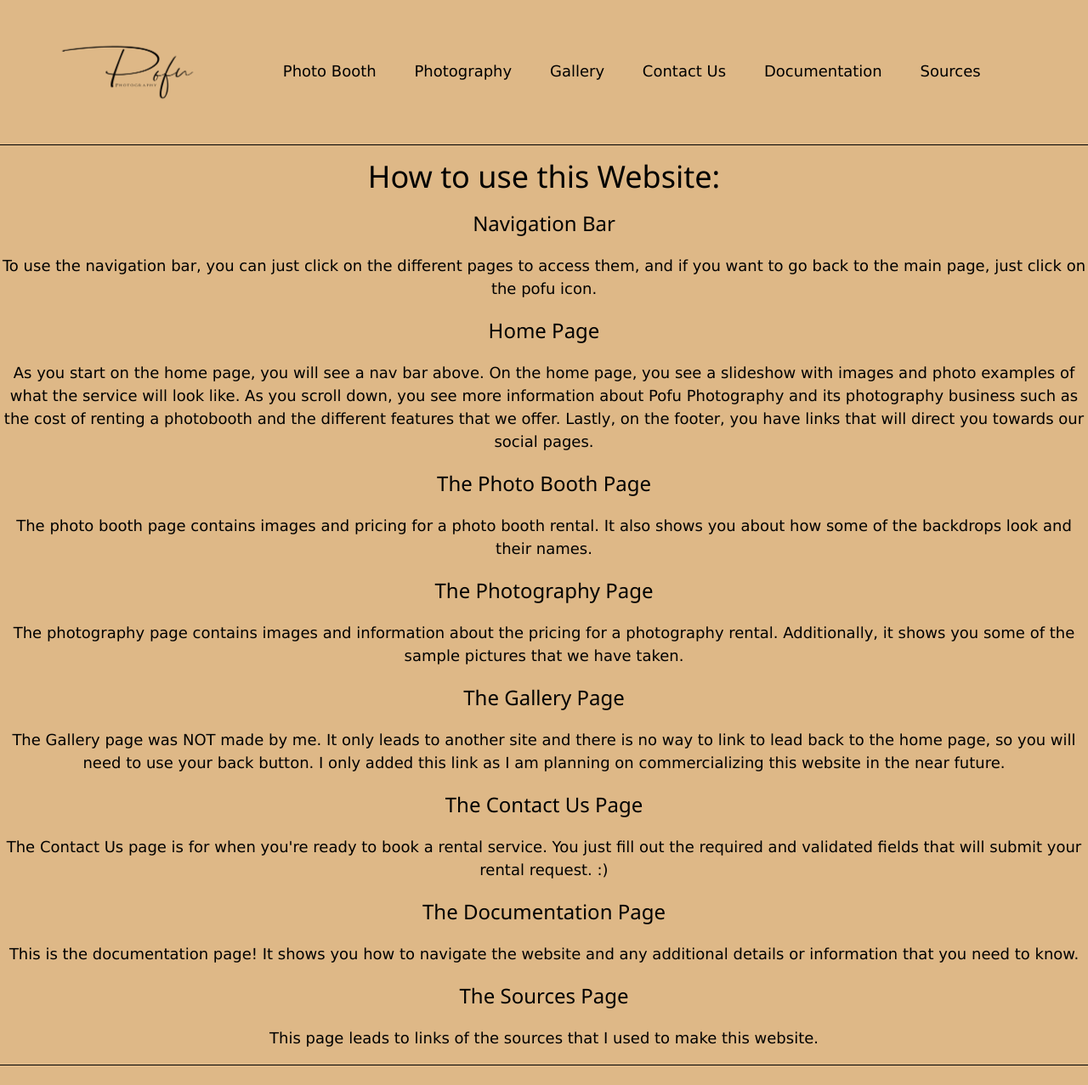
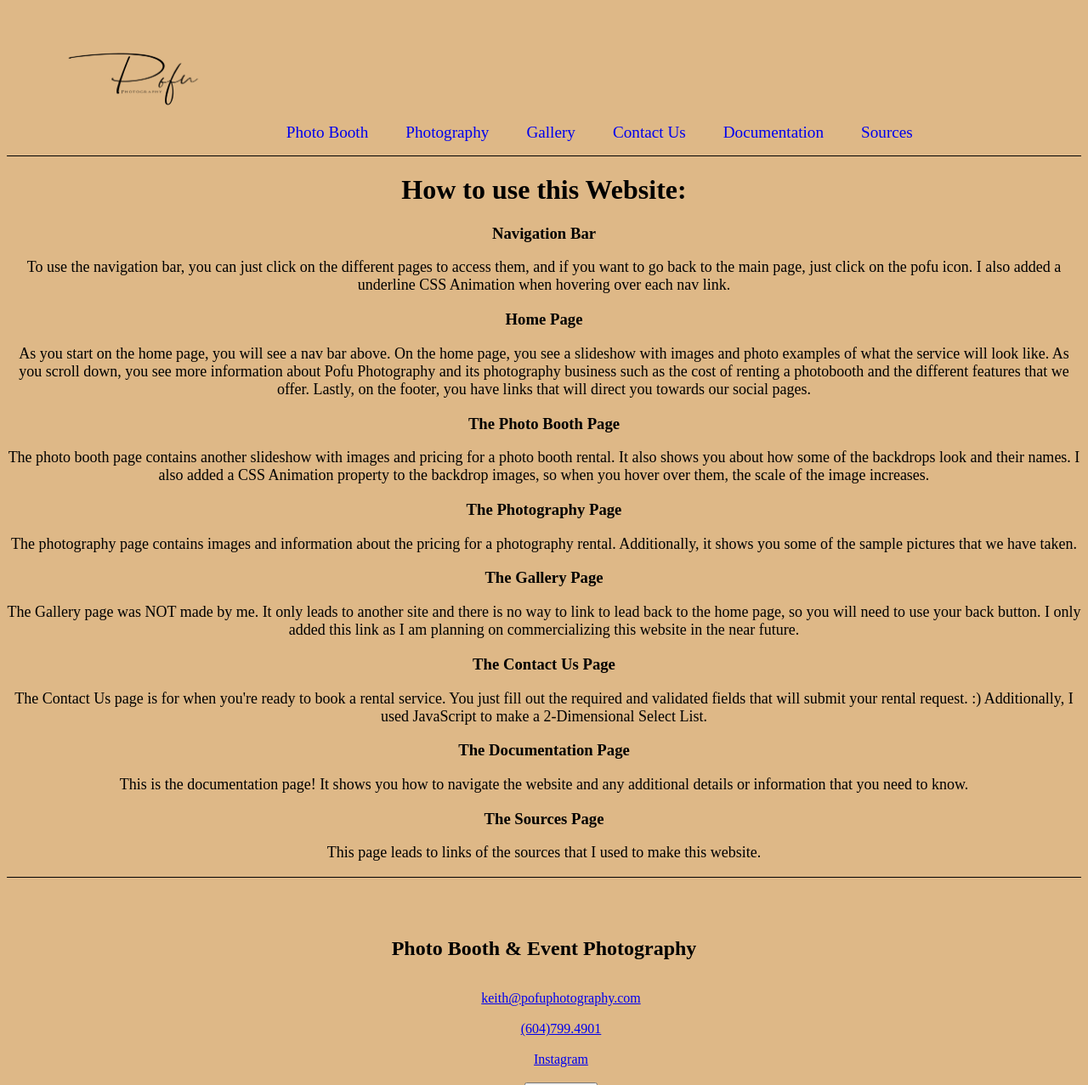
Before and after one commit to jayden-2ang/Pofu-Website-Dev-Project, a PHP site: page /templates/documentation.html in a window 1280 px wide. Shown: the top 1277 px of the page at 85% size. Run offline with PHP 8.4, Linux system fonts and the light colour scheme.

Commit message:
Added comments and details to documentation file

```diff
--- a/templates/contact.php
+++ b/templates/contact.php
@@ -6,6 +6,7 @@
     // Import functions
     require '../database/database.php';
 
+    //Validate input
     $pdo = db_connect();
     validate();
 
@@ -21,7 +22,6 @@
     <meta name="viewport" content="width=device-width, initial-scale=1.0">
     <title>Pofu Photography</title>
     <link rel="stylesheet" href="../index.css">
-    <link rel="stylesheet" href="https://www.w3schools.com/w3css/5/w3.css">
 </head>
 <body>
     <header>
@@ -152,6 +152,7 @@
         </ul>
     </footer>
     <script>
+        //Double select list
         const backdropSelect = document.getElementById('backdropType');
         const nameSelect = document.getElementById('backdropName');
 
--- a/templates/documentation.html
+++ b/templates/documentation.html
@@ -5,7 +5,6 @@
     <meta name="viewport" content="width=device-width, initial-scale=1.0">
     <title>Pofu Photography</title>
     <link rel="stylesheet" href="../index.css">
-    <link rel="stylesheet" href="https://www.w3schools.com/w3css/5/w3.css">
 </head>
 <body>
     <header>
@@ -24,15 +23,15 @@
     <h1>How to use this Website:</h1>
     <h3>Navigation Bar</h3>
     <p>To use the navigation bar, you can just click on the different pages to access them, and if you want to go back to
-        the main page, just click on the pofu icon.</p>
+        the main page, just click on the pofu icon. I also added a underline CSS Animation when hovering over each nav link.</p>
     <h3>Home Page</h3>
     <p>As you start on the home page, you will see a nav bar above. On the home page, you see a slideshow with
         images and photo examples of what the service will look like. As you scroll down, you see more information
         about Pofu Photography and its photography business such as the cost of renting a photobooth and the different
         features that we offer. Lastly, on the footer, you have links that will direct you towards our social pages.</p>
     <h3>The Photo Booth Page</h3>
-    <p>The photo booth page contains images and pricing for a photo booth rental. It also shows you about how some of the
-        backdrops look and their names.</p>
+    <p>The photo booth page contains another slideshow with images and pricing for a photo booth rental. It also shows you about how some of the
+        backdrops look and their names. I also added a CSS Animation property to the backdrop images, so when you hover over them, the scale of the image increases.</p>
     <h3>The Photography Page</h3>
     <p>The photography page contains images and information about the pricing for a photography rental. Additionally,
         it shows you some of the sample pictures that we have taken.</p>
@@ -40,7 +39,9 @@
     <p>The Gallery page was NOT made by me. It only leads to another site and there is no way to link to lead back to
         the home page, so you will need to use your back button. I only added this link as I am planning on commercializing this website in the near future.</p>
     <h3>The Contact Us Page</h3>
-    <p>The Contact Us page is for when you're ready to book a rental service. You just fill out the required and validated fields that will submit your rental request. :)</p>
+    <p>The Contact Us page is for when you're ready to book a rental service. You just fill out the required and validated fields that will submit your rental request. :)
+        Additionally, I used JavaScript to make a 2-Dimensional Select List.
+    </p>
     <h3>The Documentation Page</h3>
     <p>This is the documentation page! It shows you how to navigate the website and any additional details or information that you need to know.</p>
     <h3>The Sources Page</h3>
--- a/templates/index.html
+++ b/templates/index.html
@@ -42,7 +42,6 @@
         <button class="w3-button w3-display-right w3-black" onclick="plusDivs(1)">&#10095;</button>
     </div>
 
-</div>
     <div class="wrapper">
         <img class="img1" src="../images/photobooth4.jpeg" style="width:100%" alt="Photobooth Picture 4">
         <div class="div1">
@@ -82,6 +81,7 @@
         </ul>
     </footer>
     <script>
+        //JavaScript imported from w3schools for slideshow
         var slideIndex = 1;
         showDivs(slideIndex);
 
--- a/templates/photography.html
+++ b/templates/photography.html
@@ -5,7 +5,6 @@
     <meta name="viewport" content="width=device-width, initial-scale=1.0">
     <title>Pofu Photography</title>
     <link rel="stylesheet" href="../index.css">
-    <link rel="stylesheet" href="https://www.w3schools.com/w3css/5/w3.css">
 </head>
 <body>
     <header>
--- a/templates/sources.html
+++ b/templates/sources.html
@@ -5,7 +5,6 @@
     <meta name="viewport" content="width=device-width, initial-scale=1.0">
     <title>Pofu Photography</title>
     <link rel="stylesheet" href="../index.css">
-    <link rel="stylesheet" href="https://www.w3schools.com/w3css/5/w3.css">
 </head>
 <body>
     <header>
```
Lines whose indentation alone changed are shown as unchanged.
